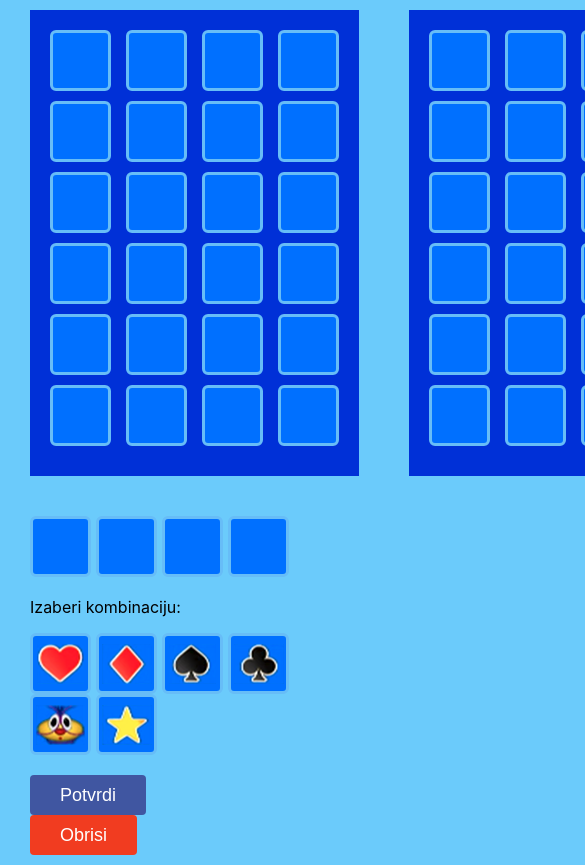
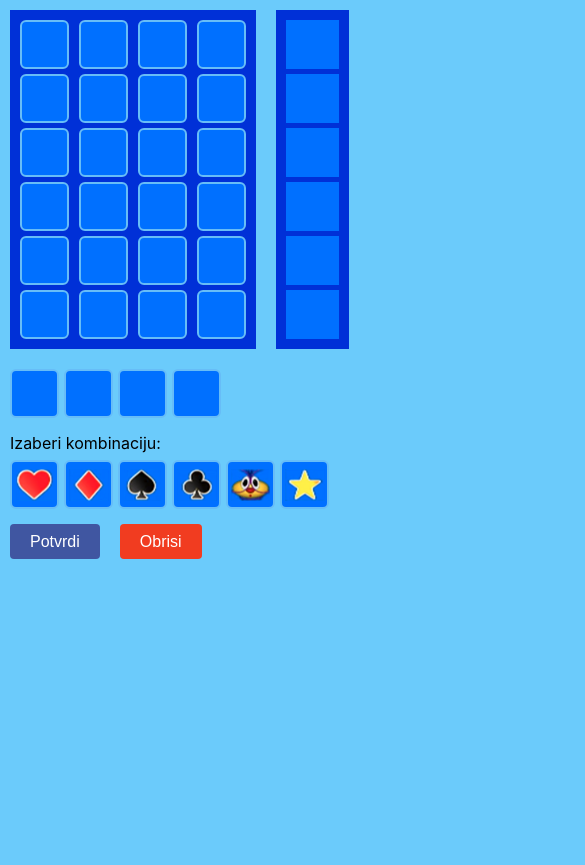
Before and after one commit to markopredovic/skocko, a React (Create React App) app: page / in a window 390 px wide. Shown: the top 865 px of the page, 585 px wide, since content can reach past the window. After the commit the page ends 844 px from the top, so only its background shows below. Built offline with nearby package versions, Linux system fonts and the light colour scheme.

Commit message:
mobile optimization

```diff
--- a/src/components/Skocko/Skocko.js
+++ b/src/components/Skocko/Skocko.js
@@ -235,12 +235,12 @@ class Skocko extends Component {
           </div>
         </div>
         <div className="l-skocko-bottom">
-          <div className="l-skocko-controls">
+          {!this.state.is_game_end && <div className="l-skocko-controls">
             <PlaySkocko
               submitRound={this.submitRoundHandler}
               isGameEnd={this.state.is_game_end}
             />
-          </div>
+          </div>}
           <div className="l-end-game">
             {this.state.is_game_end && (
               <GameEnd
--- a/src/styles/_layout.scss
+++ b/src/styles/_layout.scss
@@ -3,14 +3,6 @@ body {
 }
 .l-skocko {
     padding: 10px 30px;
-
-    background-color: #6bcbfb;
-
-    .l-title {
-        margin-bottom: 30px;
-
-        h1 { margin: 0; font-size: 3rem; }
-    }
 
     .l-skocko-top {
         margin-bottom: 40px;
@@ -62,3 +54,59 @@ body {
     }
     .l-table-result {}
 }
+
+/* -------------------------------
+    mobile:
+-------------------------------- */
+@media only screen and (max-width: 600px) {
+    .l-skocko {
+        padding: 10px;
+
+        .l-skocko-top {
+            margin-bottom: 20px;
+        }
+
+        .l-table-game { margin-right: 20px; }
+
+        .l-skocko-bottom {
+            display: flex;
+            flex-wrap: wrap;
+        }
+
+        .l-skocko-controls {
+            margin: 0;
+
+            .l-current-combination {
+                margin-bottom: 15px;
+            }
+            p { margin: 0 0 7px 0; }
+            .l-controls-buttons { margin-bottom: 15px; }
+            .l-actions {
+                .btn { margin-right: 20px; }
+            }
+        }
+
+        .l-table {}
+
+        .l-table-game {}
+
+        .l-end-game {
+            display: flex;
+            margin: 15px 0 0 0;
+
+            p { margin: 0 0 10px 0; }
+
+
+        }
+        .l-random-combination {
+            margin-bottom: 15px;
+
+            span {
+                &.table-field {
+                    margin: 0 5px 0 0;
+                }
+            }
+        }
+        .l-table-result {}
+    }
+}
--- a/src/styles/_module.scss
+++ b/src/styles/_module.scss
@@ -72,3 +72,90 @@ button {
         background-color: #ac3b61;
     }
 }
+
+/* ----------------------------------------
+    mobile:
+----------------------------------------- */
+
+@media only screen and (max-width: 600px) {
+    .skocko-table {
+        padding: 10px 10px 5px;
+
+        > div {
+            display: flex;
+        }
+
+        /* result table: */
+        &.result {
+           > div {
+            padding: 2px;
+            max-width: 49px;
+               flex-wrap: wrap;
+               margin-bottom: 5px;
+               background-color: #0070ff;
+
+               span.table-field {
+                   margin: 0 5px 5px 0;
+                width: 20px;
+                height: 20px;
+                border: none;
+                border-radius: unset;
+                background-color: unset;
+
+                &:nth-child(2n) { margin-right: 0; }
+                &:nth-child(3), &:last-child { margin-bottom: 0; }
+
+
+               }
+           }
+        }
+    }
+
+    .table-field {
+        display: inline-flex;
+        align-items: center;
+        justify-content: center;
+        margin: 0 10px 5px 0;
+        width: 45px;
+        height: 45px;
+        border: 2px solid #67bdf7;
+
+        &:nth-child(4n) { margin-right: 0; }
+
+        img {
+            height: 32px;
+            width: auto;
+        }
+
+        &.success {
+           span {
+                display: inline-block;
+                width: 20px;
+               height: 20px;
+           }
+        }
+        &.false {
+            span {
+                 display: inline-block;
+                 width: 20px;
+                height: 20px;
+            }
+         }
+    }
+
+    button {
+        span.table-field {
+            margin: 0 5px 0 0;
+        }
+
+        &:last-child span.table-field { margin-right: 0; }
+    }
+
+    .btn {
+        padding: 0 20px;
+        height: 35px;
+        line-height: 35px;
+        font-size: 16px;
+        color: #fff;
+    }
+}
```
